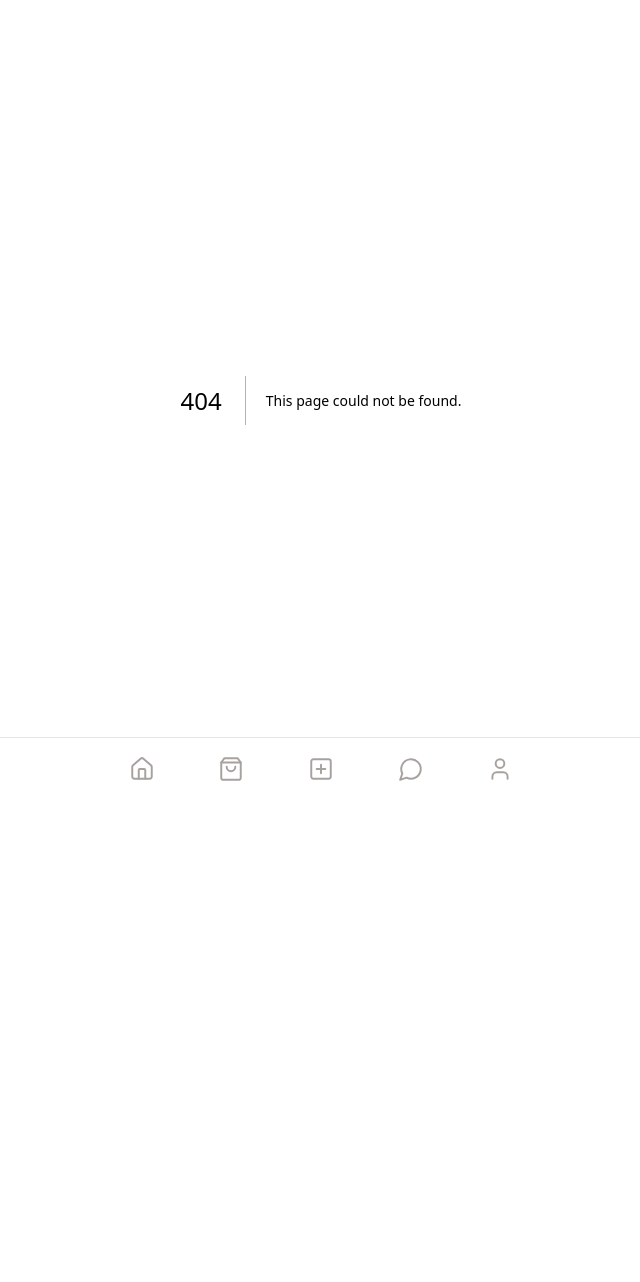
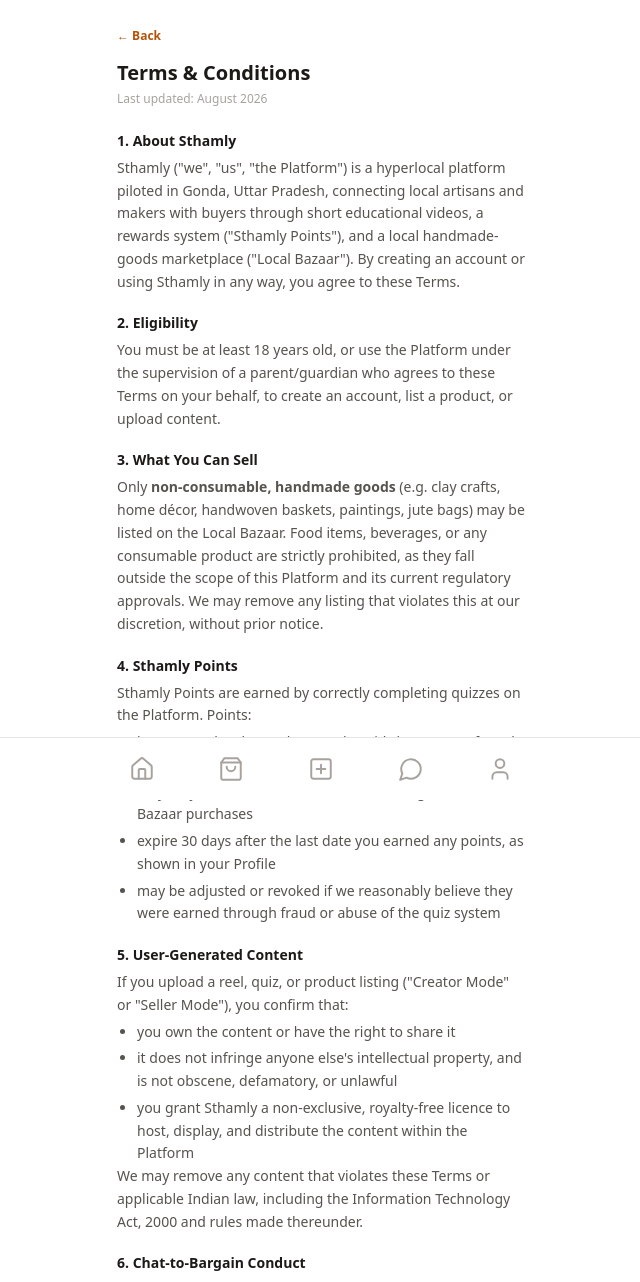
Before and after one commit to rksaini3/Sthamlyst, a Next.js app: page /terms in a window 1280 px wide. Before the commit this address had no page. Shown: the top 1282 px of the page, without its empty margins (319-959 px from the left). Before the commit the page ends 800 px from the top, so only its background shows below. Built offline with nearby package versions, Linux system fonts and the light colour scheme.

Commit message:
Add app/terms/page.tsx

```diff
--- /dev/null
+++ b/app/terms/page.tsx
@@ -0,0 +1,116 @@
+import Link from 'next/link'
+
+export const metadata = { title: 'Terms & Conditions — Sthamly' }
+
+export default function TermsPage() {
+  return (
+    <div className="max-w-md mx-auto pb-24 px-5 pt-6 text-stone-700 text-sm leading-relaxed">
+      <Link href="/profile" className="text-xs text-amber-700 font-semibold">← Back</Link>
+      <h1 className="text-xl font-bold text-stone-900 mt-3 mb-1">Terms &amp; Conditions</h1>
+      <p className="text-xs text-stone-400 mb-6">Last updated: August 2026</p>
+
+      <Section title="1. About Sthamly">
+        Sthamly (&quot;we&quot;, &quot;us&quot;, &quot;the Platform&quot;) is a hyperlocal platform
+        piloted in Gonda, Uttar Pradesh, connecting local artisans and makers with buyers through
+        short educational videos, a rewards system (&quot;Sthamly Points&quot;), and a local
+        handmade-goods marketplace (&quot;Local Bazaar&quot;). By creating an account or using
+        Sthamly in any way, you agree to these Terms.
+      </Section>
+
+      <Section title="2. Eligibility">
+        You must be at least 18 years old, or use the Platform under the supervision of a
+        parent/guardian who agrees to these Terms on your behalf, to create an account, list a
+        product, or upload content.
+      </Section>
+
+      <Section title="3. What You Can Sell">
+        Only <strong>non-consumable, handmade goods</strong> (e.g. clay crafts, home décor,
+        handwoven baskets, paintings, jute bags) may be listed on the Local Bazaar. Food items,
+        beverages, or any consumable product are strictly prohibited, as they fall outside the
+        scope of this Platform and its current regulatory approvals. We may remove any listing
+        that violates this at our discretion, without prior notice.
+      </Section>
+
+      <Section title="4. Sthamly Points">
+        Sthamly Points are earned by correctly completing quizzes on the Platform. Points:
+        <ul className="list-disc pl-5 mt-1 space-y-1">
+          <li>have no cash value and cannot be withdrawn, transferred, or exchanged for money</li>
+          <li>may only be redeemed as a discount on eligible Local Bazaar purchases</li>
+          <li>expire 30 days after the last date you earned any points, as shown in your Profile</li>
+          <li>may be adjusted or revoked if we reasonably believe they were earned through fraud
+            or abuse of the quiz system</li>
+        </ul>
+      </Section>
+
+      <Section title="5. User-Generated Content">
+        If you upload a reel, quiz, or product listing (&quot;Creator Mode&quot; or
+        &quot;Seller Mode&quot;), you confirm that:
+        <ul className="list-disc pl-5 mt-1 space-y-1">
+          <li>you own the content or have the right to share it</li>
+          <li>it does not infringe anyone else&apos;s intellectual property, and is not obscene,
+            defamatory, or unlawful</li>
+          <li>you grant Sthamly a non-exclusive, royalty-free licence to host, display, and
+            distribute the content within the Platform</li>
+        </ul>
+        We may remove any content that violates these Terms or applicable Indian law, including
+        the Information Technology Act, 2000 and rules made thereunder.
+      </Section>
+
+      <Section title="6. Chat-to-Bargain Conduct">
+        The in-app chat is meant for genuine price negotiation between buyers and sellers.
+        Harassment, spam, fraud, or sharing of unlawful content in chat is prohibited and may
+        result in suspension of your account.
+      </Section>
+
+      <Section title="7. Seller Verification">
+        A &quot;Verified Maker&quot; badge indicates we have taken reasonable steps to confirm a
+        seller's local presence, but it is not a guarantee of product quality, delivery, or
+        transaction outcome. Buyers should exercise their own judgement, as with any local market
+        transaction.
+      </Section>
+
+      <Section title="8. No Payment Gateway (Current Status)">
+        As of this version, Sthamly does not process payments through the app. Any price agreed
+        via chat or listing is settled directly between buyer and seller, outside the Platform.
+        Sthamly is not a party to, and bears no responsibility for, that transaction.
+      </Section>
+
+      <Section title="9. Limitation of Liability">
+        Sthamly is provided &quot;as is&quot;. To the maximum extent permitted by law, we are not
+        liable for any indirect, incidental, or consequential loss arising from your use of the
+        Platform, including disputes between buyers and sellers.
+      </Section>
+
+      <Section title="10. Grievance Officer">
+        In accordance with the Information Technology (Intermediary Guidelines and Digital Media
+        Ethics Code) Rules, 2021, grievances regarding content on the Platform may be addressed
+        to our Grievance Officer at the contact details on our{' '}
+        <Link href="/privacy" className="text-amber-700 underline">Privacy Policy</Link> page.
+      </Section>
+
+      <Section title="11. Governing Law">
+        These Terms are governed by the laws of India. Courts in Uttar Pradesh shall have
+        exclusive jurisdiction over any dispute arising from these Terms.
+      </Section>
+
+      <Section title="12. Changes to These Terms">
+        We may update these Terms from time to time. Continued use of the Platform after changes
+        are posted constitutes acceptance of the revised Terms.
+      </Section>
+
+      <p className="text-xs text-stone-400 mt-8">
+        Questions about these Terms? Contact us at the email listed on our{' '}
+        <Link href="/privacy" className="text-amber-700 underline">Privacy Policy</Link> page.
+      </p>
+    </div>
+  )
+}
+
+function Section({ title, children }: { title: string; children: React.ReactNode }) {
+  return (
+    <div className="mb-5">
+      <h2 className="text-sm font-bold text-stone-900 mb-1.5">{title}</h2>
+      <div className="text-stone-600">{children}</div>
+    </div>
+  )
+}
```
